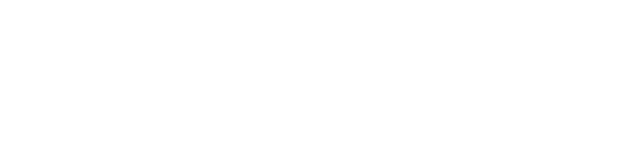
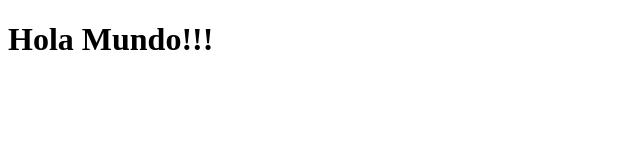
Before and after one commit to adminpsp3/test1, a plain HTML site: page index.html in a window 1280 px wide. Shown: the whole page, without its empty margins (0-640 px from the left). Drawn offline with Linux system fonts and the light colour scheme.

Commit message:
Agregado de un título

```diff
--- a/index.html
+++ b/index.html
@@ -6,6 +6,6 @@
     <title>Test-1</title>
 </head>
 <body>
-
+    <h1>Hola Mundo!!!</h1>
 </body>
 </html>
```
